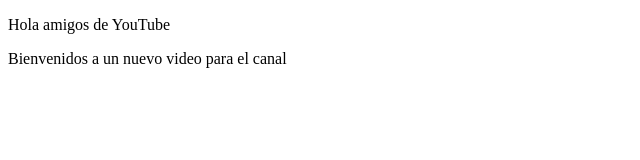
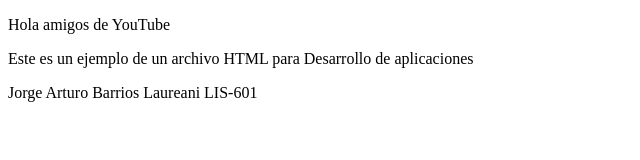
Before and after one commit to BarLau45/practicaBash, a plain HTML site: page index.html in a window 1280 px wide. Shown: the whole page, without its empty margins (0-640 px from the left). Drawn offline with Linux system fonts and the light colour scheme.

Commit message:
Third commit

```diff
--- a/index.html
+++ b/index.html
@@ -7,6 +7,7 @@
 </head>
 <body>
     <p>Hola amigos de YouTube</p>
-    <p>Bienvenidos a un nuevo video para el canal</p>
+    <p>Este es un ejemplo de un archivo HTML para Desarrollo de aplicaciones</p>
+    <p>Jorge Arturo Barrios Laureani LIS-601</p>
 </body>
 </html>
```
